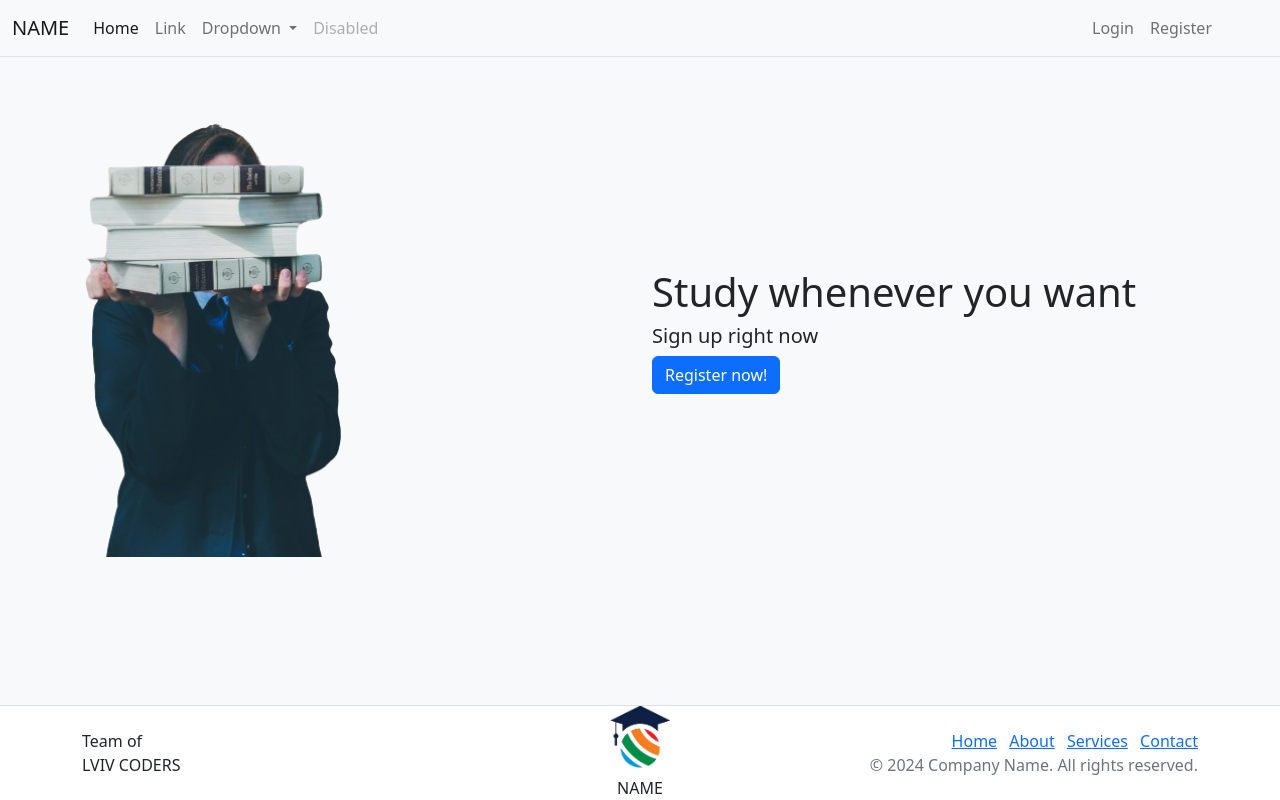
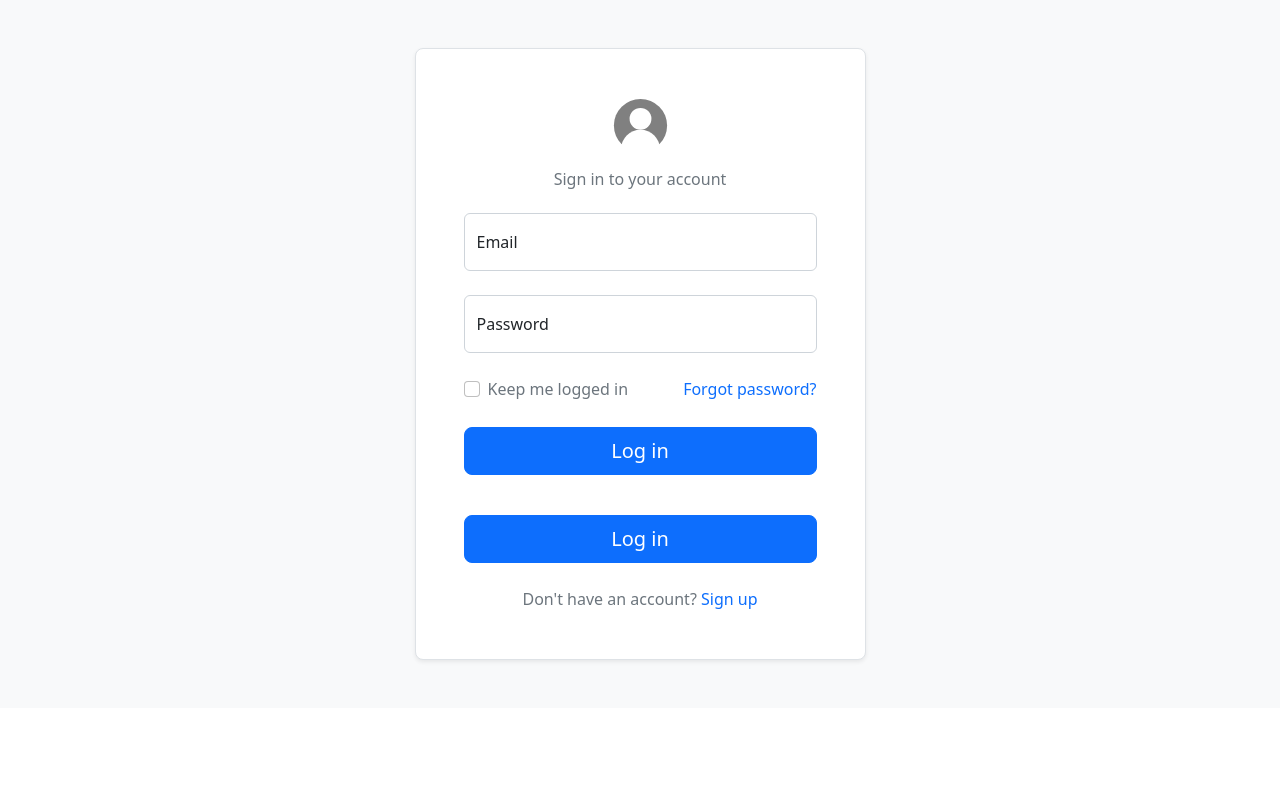
Before and after one commit to LappyTon/Moodle5.0, a plain HTML site: page index.html in a window 1280 px wide. Drawn offline with nearby package versions, Linux system fonts and the light colour scheme.

Commit message:
Update index.html

```diff
--- a/index.html
+++ b/index.html
@@ -5,87 +5,85 @@
     <meta name="viewport" content="width=device-width, initial-scale=1.0">
     <title>Login into the web-site | name</title>
     <link href="https://cdn.jsdelivr.net/npm/bootstrap@5.2.3/dist/css/bootstrap.min.css" rel="stylesheet" integrity="sha384-rbsA2VBKQhggwzxH7pPCaAqO46MgnOM80zW1RWuH61DGLwZJEdK2Kadq2F9CUG65" crossorigin="anonymous">
+    <link rel="stylesheet" href="/style.css">
 </head>
-<body class="d-flex flex-column min-vh-100">
-    <nav class="navbar navbar-expand-lg bg-light border-bottom">
-        <div class="container-fluid">
-          <a class="navbar-brand" href="/">NAME</a>
-          <button class="navbar-toggler" type="button" data-bs-toggle="collapse" data-bs-target="#navbarSupportedContent" aria-controls="navbarSupportedContent" aria-expanded="false" aria-label="Toggle navigation">
-            <span class="navbar-toggler-icon"></span>
-          </button>
-          <div class="collapse navbar-collapse" id="navbarSupportedContent">
-            <ul class="navbar-nav me-auto mb-2 mb-lg-0">
-              <li class="nav-item">
-                <a class="nav-link active" aria-current="page" href="#">Home</a>
-              </li>
-              <li class="nav-item">
-                <a class="nav-link" href="#">Link</a>
-              </li>
-              <li class="nav-item dropdown">
-                <a class="nav-link dropdown-toggle" href="#" role="button" data-bs-toggle="dropdown" aria-expanded="false">
-                  Dropdown
+<body>
+    <section class="bg-light py-3 py-md-5">
+        <div class="container">
+          <div class="row justify-content-center">
+            <div class="col-12 col-sm-10 col-md-8 col-lg-6 col-xl-5 col-xxl-4">
+              <div class="card border border-light-subtle rounded-3 shadow-sm">
+                <div class="card-body p-3 p-md-4 p-xl-5">
+                  <div class="text-center mb-3">
+                    <a href="#!">
+                      <img src="..\assets\profile.svg" alt="Logo" height="57">
                     </a>
-                <ul class="dropdown-menu">
-                  <li><a class="dropdown-item" href="#">Action</a></li>
-                  <li><a class="dropdown-item" href="#">Another action</a></li>
-                  <li><hr class="dropdown-divider"></li>
-                  <li><a class="dropdown-item" href="#">Something else here</a></li>
-                </ul>
-              </li>
-              <li class="nav-item">
-                <a class="nav-link disabled">Disabled</a>
-              </li>
-            </ul>
-            <ul class="navbar-nav me-5">
-              <li class="nav-item">
-                <a class="nav-link" aria-current="page" href="auth/login.html">Login</a>
-              </li>
-              <li class="nav-item">
-                <a class="nav-link" href="auth/register.html">Register</a>
-              </li>
-            </ul>
+                  </div>
+                  <h2 class="fs-6 fw-normal text-center text-secondary mb-4">Sign in to your account</h2>
+                  <form action="#!">
+                    <div class="row gy-2 overflow-hidden">
+                      <div class="col-12">
+                        <div class="form-floating mb-3">
+                          <input type="email" class="form-control" name="email" id="login_email" placeholder="name@example.com" required>
+                          <label for="email" class="form-label">Email</label>
                         </div>
                       </div>
-      </nav>
+                      <div class="col-12">
+                        <div class="form-floating mb-3">
+                          <input type="password" class="form-control" name="password" id="login_password" value="" placeholder="Password" required>
+                          <label for="password" class="form-label">Password</label>
+                        </div>
+                      </div>
+                      <div class="col-12">
+                        <div class="d-flex gap-2 justify-content-between">
+                          <div class="form-check">
+                            <input class="form-check-input" type="checkbox" value="" name="rememberMe" id="rememberMe">
+                            <label class="form-check-label text-secondary" for="rememberMe">
+                              Keep me logged in
+                            </label>
+                          </div>
+                          <a href="#!" class="link-primary text-decoration-none">Forgot password?</a>
+                        </div>
+                      </div>
+                      <div class="col-12">
+                        <div class="d-grid my-3">
+                          <button class="btn btn-primary btn-lg btnworking" id="btnworking" type="submit">Log in</button>
+                        </div>
+                      </div>
 
-      <section class="bg-light flex-grow-1 pt-5">
-        <div class="container">
-            <div class="row align-items-center">
-                <div class="col-md-6">
-                    <img src="assets/startpage_person.png" class="img-fluid d-none d-md-block mt-3" alt="Footer Image" width="261">
+                      <div class="col-12">
+                          <div class="d-grid my-3">
+                            <div class="btn btn-primary btn-lg btnnotworking" id="btnnotworking">Log in</div>
                           </div>
-                <div class="col-md-6">
-                    <h1 class="display-block">Study whenever you want</h1>
-                    <h5 class="display-block">Sign up right now</h1>
-                      <a href="auth/register.html" class="btn btn-primary">Register now!</a>
+                      </div>
+                      <div class="error" id="login1">
+                        <h1 class="error-txt" >Error: password is common (banned)</h1>
+                      </div>
+                      <div class="error" id="login2">
+                        <h1 class="error-txt" >Error: e-mail has no '@' symbol</h1>
+                      </div>
+                      <div class="error" id="login4">
+                        <h1 class="error-txt" >Error: password have to be more than 7 symbols</h1>
+                      </div>
+                      <div class="error" id="login5">
+                        <h1 class="error-txt" >Error: password have to be less than 100 symbols</h1>
+                      </div>
+                      <div class="warn" id="login3">
+                        <h1 class="warn-txt" >Warning: email is not in our list</h1>
+                      </div>
+                      <div class="col-12">
+                        <p class="m-0 text-secondary text-center">Don't have an account? <a href="register.html" class="link-primary text-decoration-none">Sign up</a></p>
+                      </div>
+                    </div>
+                  </form>
+                </div>
+              </div>
             </div>
           </div>
         </div>
       </section>
 
-      <footer class="footer mt-auto border-top">
-        <div class="container">
-            <div class="row align-items-center">
-                <div class="col-12 col-md-4 text-center text-md-start mb-3 mb-md-0">
-                    <p class="mb-0">Team of</p>
-                    <p class="mb-0">LVIV CODERS</p>
-                </div>
-                <div class="col-12 col-md-4 text-center mb-3 mb-md-0">
-                    <img src="assets/logo.png" class="footer-logo img-fluid mb-2" alt="Company Logo" width="60">
-                    <p class="mb-0">NAME</p>
-                </div>
-                <div class="col-12 col-md-4 text-center text-md-end">
-                    <ul class="list-inline footer-links mb-0">
-                        <li class="list-inline-item"><a href="#">Home</a></li>
-                        <li class="list-inline-item"><a href="#">About</a></li>
-                        <li class="list-inline-item"><a href="#">Services</a></li>
-                        <li class="list-inline-item"><a href="#">Contact</a></li>
-                    </ul>
-                    <p class="text-muted mb-0">&copy; 2024 Company Name. All rights reserved.</p>
-                </div>
-            </div>
-        </div>
-    </footer>
+      <script src="/js/script.js"></script>
     <script src="https://cdn.jsdelivr.net/npm/bootstrap@5.2.3/dist/js/bootstrap.bundle.min.js" integrity="sha384-kenU1KFdBIe4zVF0s0G1M5b4hcpxyD9F7jL+jjXkk+Q2h455rYXK/7HAuoJl+0I4" crossorigin="anonymous"></script>
 </body>
 </html>
```
Lines whose indentation alone changed are shown as unchanged.
